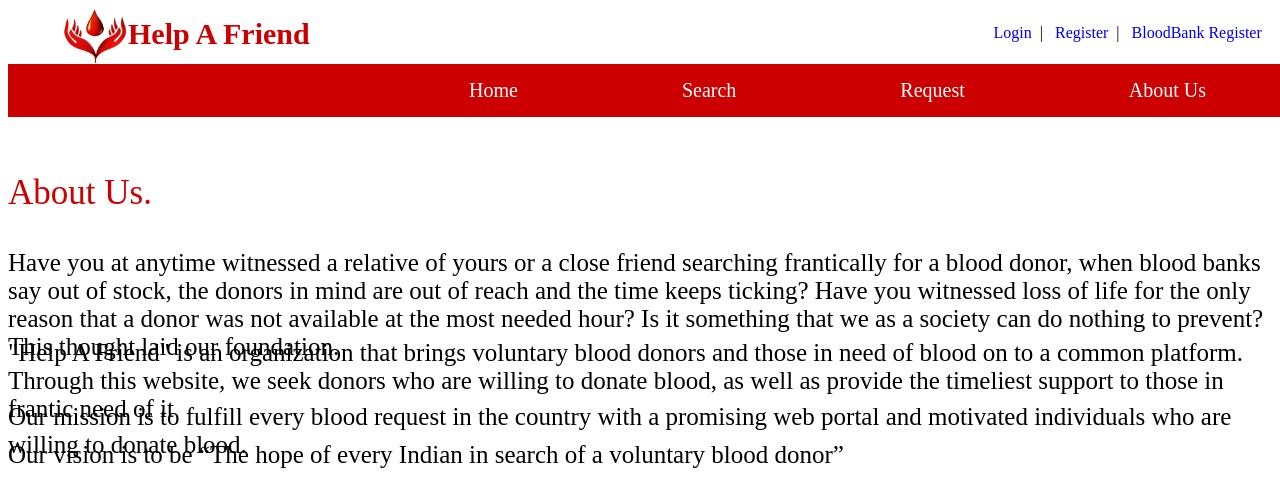
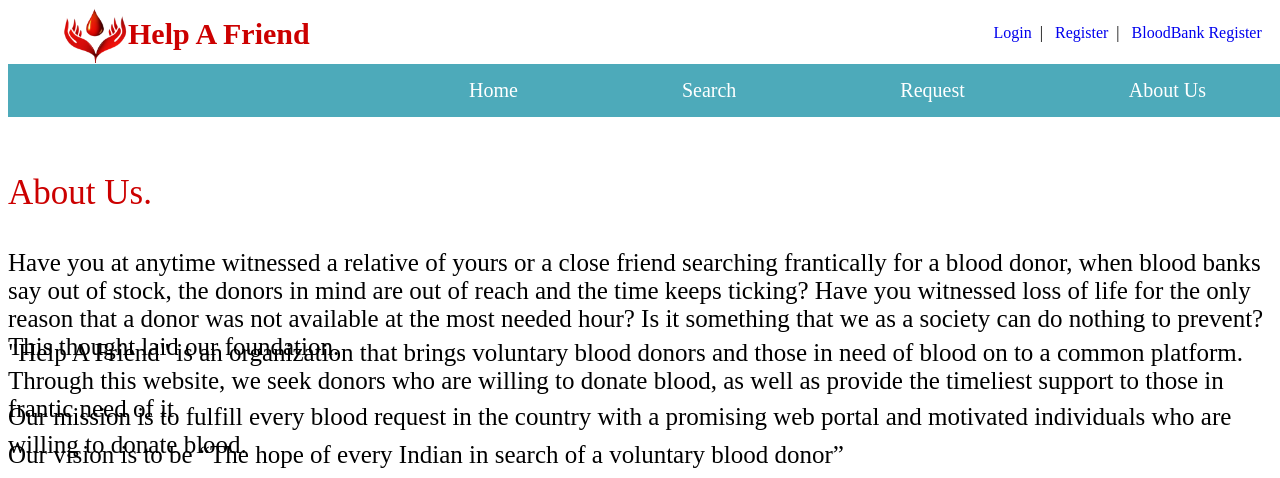
Before and after one commit to dipeshbadgujar14/NavJeevan_BloodBank, a Django app: page /aboutus in a window 1280 px wide. Shown: the top 478 px of the page. Run offline with Django 3.2, Linux system fonts and the light colour scheme.

Commit message:
updated style

```diff
--- a/BloodBank/settings.py
+++ b/BloodBank/settings.py
@@ -27,7 +27,7 @@ SECRET_KEY = 'iw8)hzniv-@68f)p)4s6cxgwoi%j)m$y6!+sqah%ew(*^%t+wh'
 # SECURITY WARNING: don't run with debug turned on in production!
 DEBUG = False
 
-ALLOWED_HOSTS = ['*']
+ALLOWED_HOSTS = ['x22240471-bloodbank.us-east-2.elasticbeanstalk.com', '127.0.0.1', 'localhost']
 
 
 # Application definition
--- a/static/style.css
+++ b/static/style.css
@@ -28,7 +28,7 @@ ul {
   margin: 0;
   padding: 0;
   overflow: hidden;
-  background-color: #cc0000;
+  background-color: #0a8aa0b9;
   margin-top: 56px;
   position: absolute;
   width: 100% ;
```
